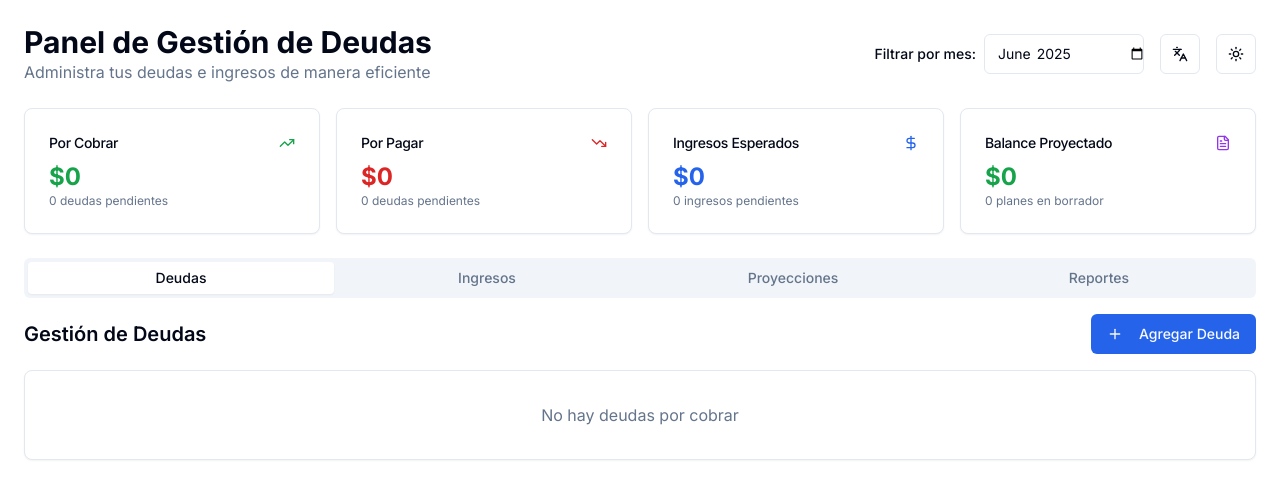
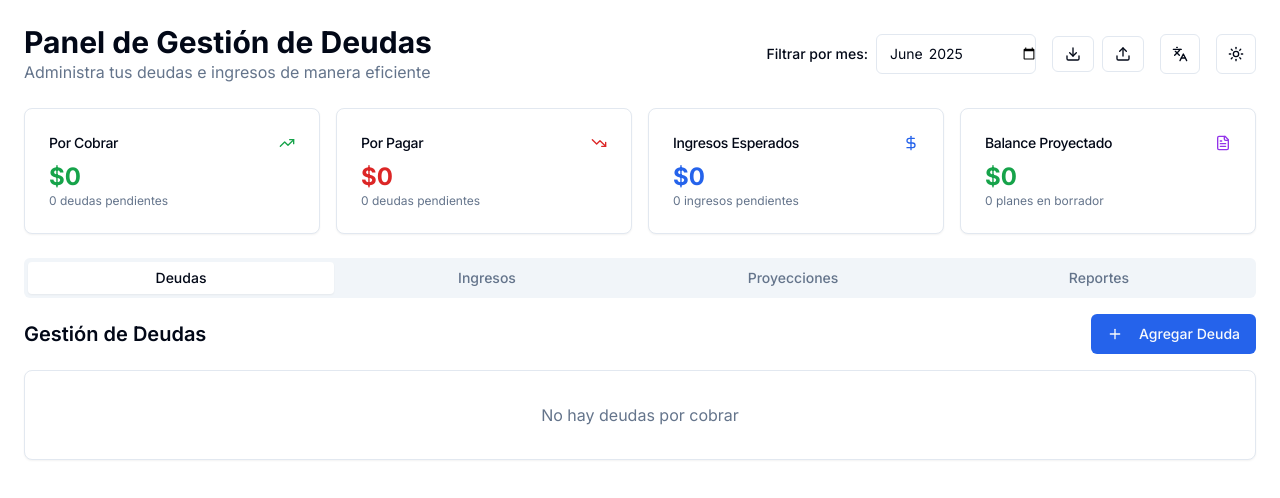
Before and after one commit to tespindola/management-panel, a Next.js app: page / in a window 1280 px wide. Shown: the top 498 px of the page. Built offline with nearby package versions, Linux system fonts and the light colour scheme.

Commit message:
export and import json with information

```diff
--- a/app/page.tsx
+++ b/app/page.tsx
@@ -7,7 +7,7 @@ import { Button } from "@/components/ui/button"
 import { Input } from "@/components/ui/input"
 import { Label } from "@/components/ui/label"
 import { Dialog, DialogContent, DialogTrigger } from "@/components/ui/dialog"
-import { DollarSign, TrendingUp, TrendingDown, FileText, Plus } from "lucide-react"
+import { DollarSign, TrendingUp, TrendingDown, FileText, Plus, Download, Upload } from "lucide-react"
 import { format, addMonths } from "date-fns"
 import { DebtForm } from "../components/debt-form"
 import { IncomeForm } from "../components/income-form"
@@ -199,6 +199,70 @@ export default function DebtManagementPanel() {
     saveToStorage("partialPayments", updatedPayments)
   }
 
+  // Funciones para exportar/importar datos
+  const exportData = () => {
+    const allData = {
+      debts,
+      incomes,
+      paymentPlans,
+      projections,
+      partialPayments,
+      exportDate: new Date().toISOString()
+    }
+
+    const dataStr = JSON.stringify(allData, null, 2)
+    const dataUri = 'data:application/json;charset=utf-8,'+ encodeURIComponent(dataStr)
+
+    const exportFileDefaultName = `panel-gestion-${format(new Date(), 'yyyy-MM-dd')}.json`
+
+    const linkElement = document.createElement('a')
+    linkElement.setAttribute('href', dataUri)
+    linkElement.setAttribute('download', exportFileDefaultName)
+    linkElement.click()
+  }
+
+  const importData = (event: React.ChangeEvent<HTMLInputElement>) => {
+    const file = event.target.files?.[0]
+    if (!file) return
+
+    const reader = new FileReader()
+    reader.onload = (e) => {
+      try {
+        const importedData = JSON.parse(e.target?.result as string)
+
+        // Cargar todos los datos importados
+        if (importedData.debts) {
+          setDebts(importedData.debts)
+          saveToStorage("debts", importedData.debts)
+        }
+        if (importedData.incomes) {
+          setIncomes(importedData.incomes)
+          saveToStorage("incomes", importedData.incomes)
+        }
+        if (importedData.paymentPlans) {
+          setPaymentPlans(importedData.paymentPlans)
+          saveToStorage("paymentPlans", importedData.paymentPlans)
+        }
+        if (importedData.projections) {
+          setProjections(importedData.projections)
+          saveToStorage("projections", importedData.projections)
+        }
+        if (importedData.partialPayments) {
+          setPartialPayments(importedData.partialPayments)
+          saveToStorage("partialPayments", importedData.partialPayments)
+        }
+
+        alert('Datos importados exitosamente')
+      } catch (error) {
+        alert('Error al importar los datos. Verifique que el archivo sea válido.')
+      }
+    }
+    reader.readAsText(file)
+
+    // Limpiar el input para permitir seleccionar el mismo archivo nuevamente
+    event.target.value = ''
+  }
+
   // Filtrar por mes seleccionado
   const filteredDebts = debts.filter((debt) => debt.dueDate.startsWith(selectedMonth))
   const filteredIncomes = incomes.filter((income) => income.expectedDate.startsWith(selectedMonth))
@@ -253,6 +317,31 @@ export default function DebtManagementPanel() {
               onChange={(e) => setSelectedMonth(e.target.value)}
               className="w-40"
             />
+          </div>
+          <div className="flex items-center gap-2">
+            <Button
+              variant="outline"
+              size="sm"
+              onClick={exportData}
+              title="Exportar datos"
+            >
+              <Download className="h-4 w-4" />
+            </Button>
+            <input
+              type="file"
+              accept=".json"
+              onChange={importData}
+              className="hidden"
+              id="import-file"
+            />
+            <Button
+              variant="outline"
+              size="sm"
+              onClick={() => document.getElementById('import-file')?.click()}
+              title="Importar datos"
+            >
+              <Upload className="h-4 w-4" />
+            </Button>
           </div>
           <LanguageToggle />
           <ThemeToggle />
```
